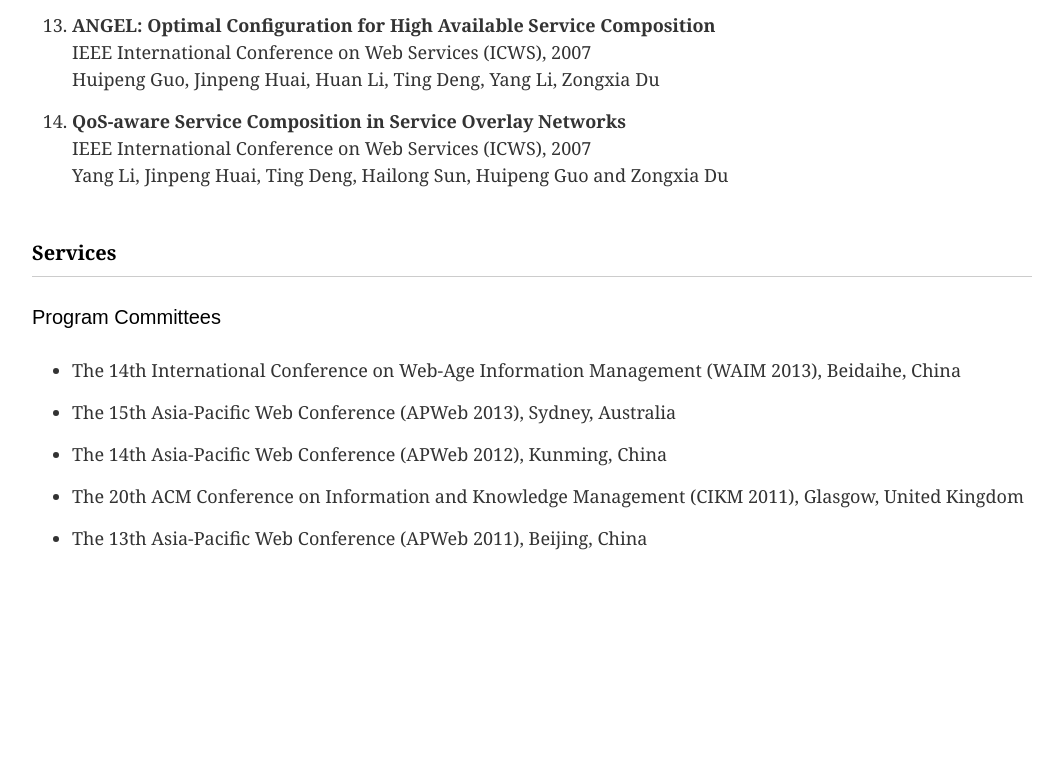
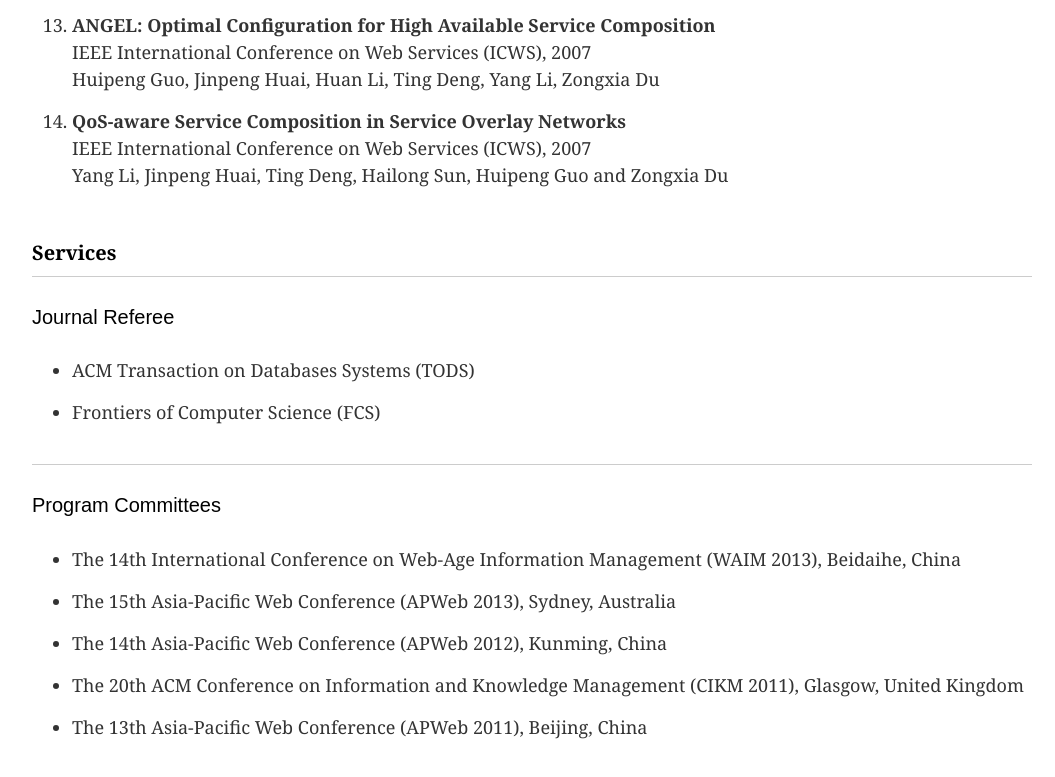
Before and after one commit to yecol/dengt, a plain HTML site: page index.html in a window 1280 px wide. Shown: the part 2869-3646 px from the top of the page, without its empty margins (138-1193 px from the left). Before the commit the page ends 3471 px from the top, so only its background shows below. Drawn offline with Linux system fonts and the light colour scheme.

Commit message:
journal referee added.

```diff
--- a/index.html
+++ b/index.html
@@ -150,6 +150,13 @@
                         <h3>
                             Services
                         </h3>
+                        <div class="sec-pub">
+                            <h4>Journal Referee</h4>
+                            <ul>
+                                <li>ACM Transaction on Databases Systems (TODS)</li>
+                                <li>Frontiers of Computer Science (FCS)</li>
+                            </ul>
+                        </div>
                         <div class="sec-pub last">
                             <h4>Program Committees</h4>
                             <ul>
```
